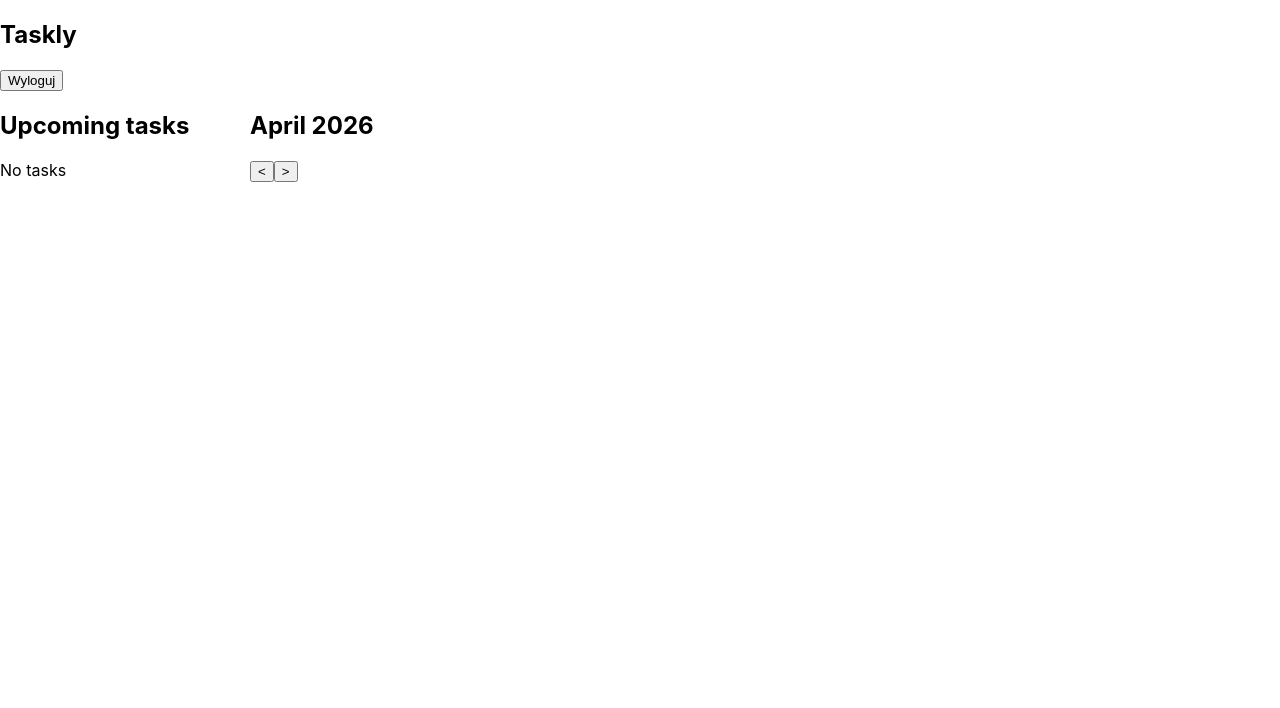
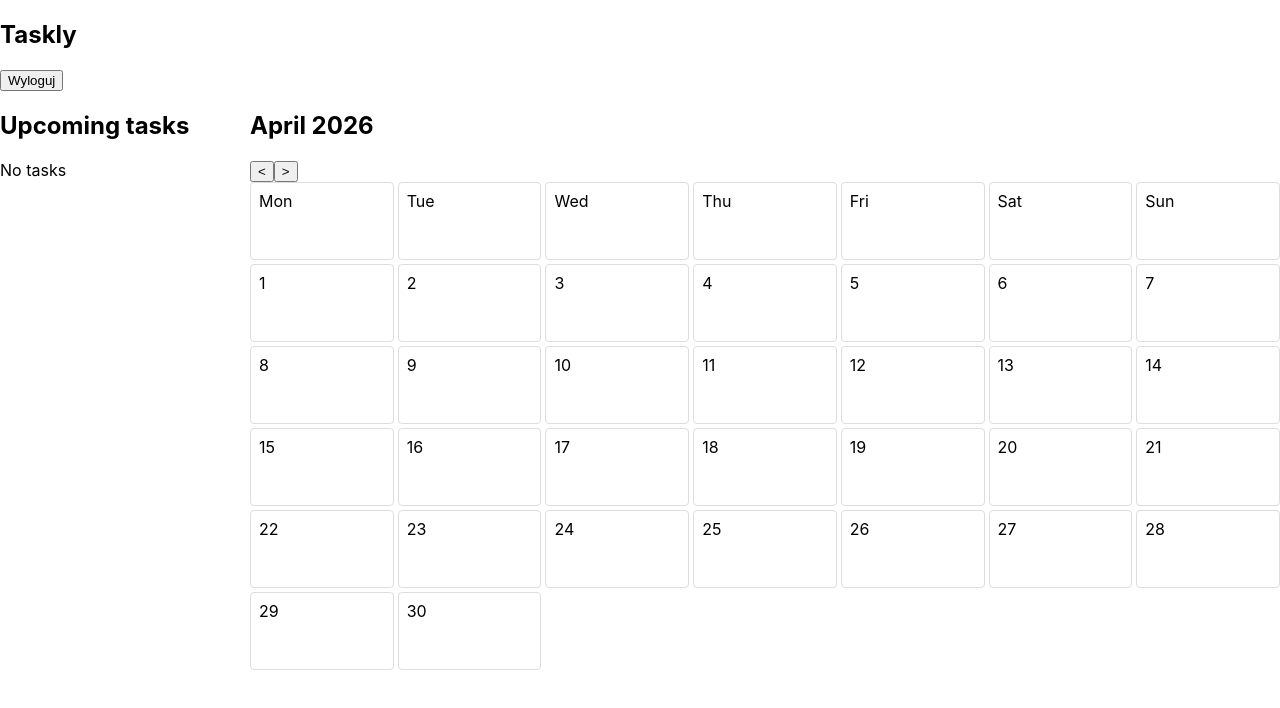
Before and after one commit to oskarkrzyzak/taskly, a React (Create React App) app in the folder frontend/: page /dashboard in a window 1280 px wide. Shown: the top 708 px of the page. Built offline with nearby package versions, Linux system fonts and the light colour scheme; no server answers.

Commit message:
Add calendar grid with days and weekday headers

```diff
--- a/frontend/src/components/Calendar.jsx
+++ b/frontend/src/components/Calendar.jsx
@@ -15,11 +15,29 @@ function Calendar() {
         setCurrentDate(newDate)
     }
 
+    const year = currentDate.getFullYear()
+    const month = currentDate.getMonth()
+    const daysInMonth = new Date(year, month + 1, 0).getDate()
+    const days = Array.from({ length: daysInMonth }, (_, i) => i + 1)
+
+    const weekDays = ['Mon', 'Tue', 'Wed', 'Thu', 'Fri', 'Sat', 'Sun']
     return (
         <div>
             <h2>{currentDate.toLocaleString('en-US', { month: 'long', year: 'numeric' })}</h2>
             <button onClick={prevMonth}>{"<"}</button>
             <button onClick={nextMonth}>{">"}</button>
+            <div className="calendar-grid">
+                {weekDays.map(day => (
+                    <div key={day} className="calendar-cell">
+                        {day}
+                    </div>
+                ))}
+                {days.map(day => (
+                    <div key={day} className="calendar-cell">
+                        {day}
+                    </div>
+                ))}
+            </div>
         </div>
     )
 }
--- a/frontend/src/styles/Dashboard.css
+++ b/frontend/src/styles/Dashboard.css
@@ -9,3 +9,15 @@
 .calendar {
     flex: 1;
 }
+.calendar-grid {
+    display: grid;
+    grid-template-columns: repeat(7, 1fr);
+    gap: 4px;
+}
+
+.calendar-cell {
+    border: 1px solid #ddd;
+    padding: 8px;
+    min-height: 60px;
+    border-radius: 4px;
+}
```
